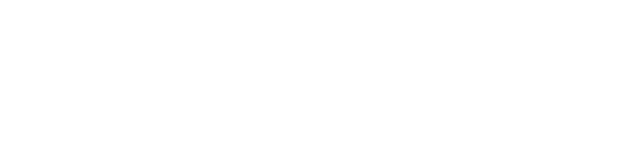
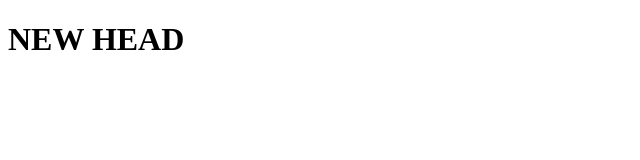
Before and after one commit to bses7/TRY, a plain HTML site: page index.html in a window 1280 px wide. Shown: the whole page, without its empty margins (0-640 px from the left). Drawn offline with Linux system fonts and the light colour scheme.

Commit message:
new branch commit

```diff
--- a/index.html
+++ b/index.html
@@ -6,6 +6,6 @@
     <title>Document</title>
 </head>
 <body>
-
+    <h1>NEW HEAD</h1>
 </body>
 </html>
```
